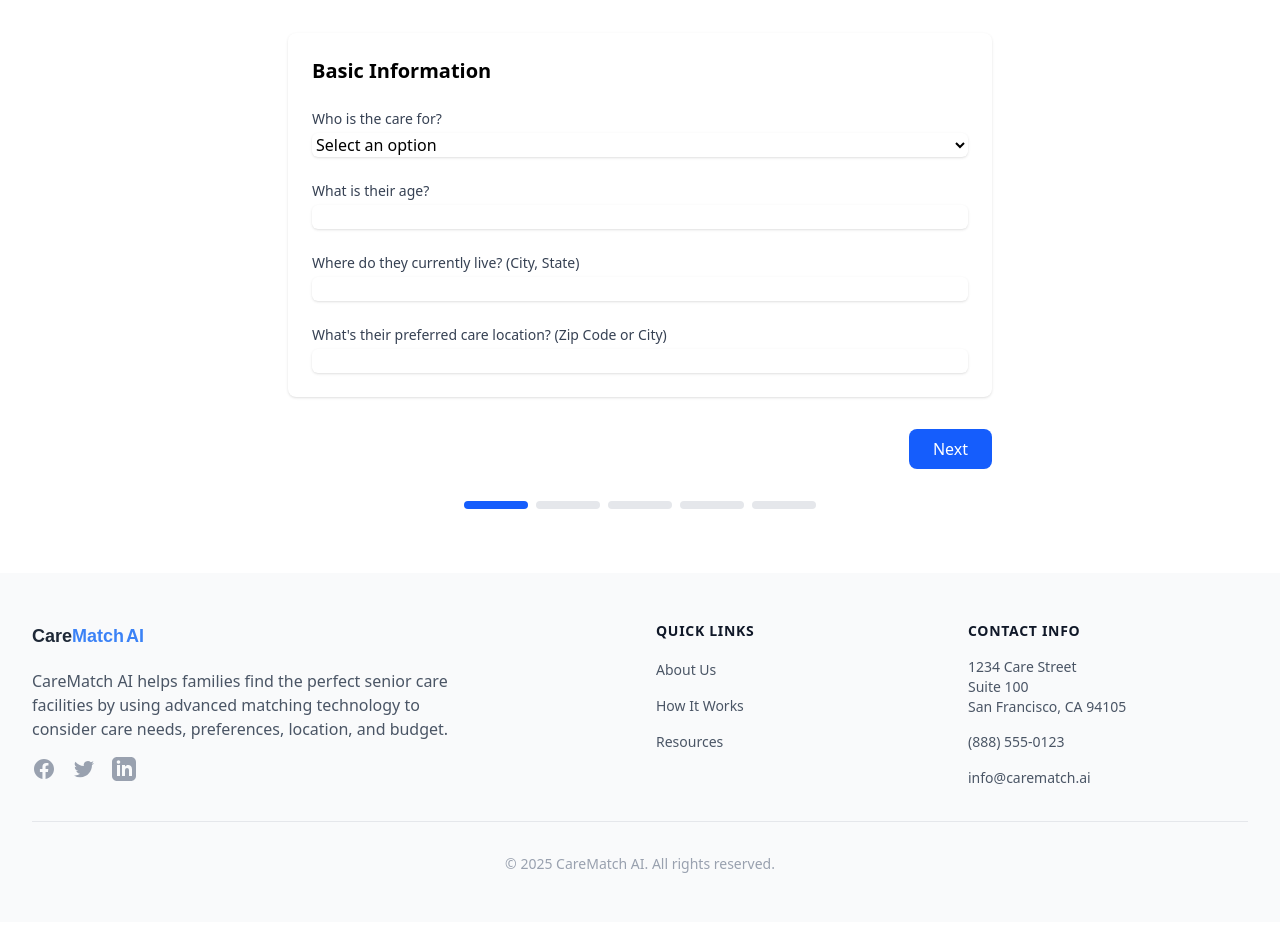
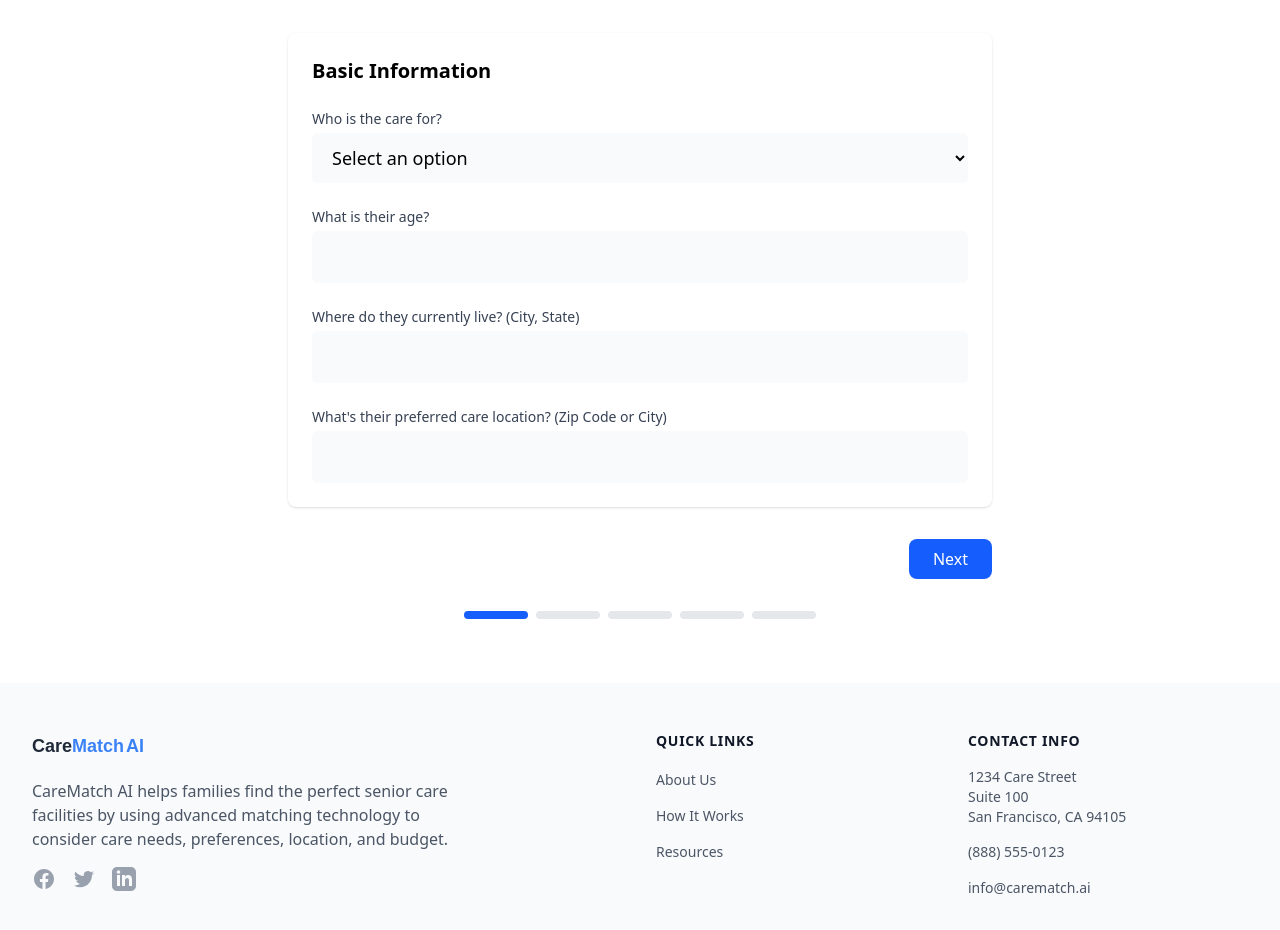
Before and after one commit to Nilanchal9437/carematch-ai-web, a Next.js app: page / in a window 1280 px wide. Shown: the part 3163-4093 px from the top of the page. Built offline with nearby package versions, Linux system fonts and the light colour scheme.

Commit message:
bug fixes

```diff
--- a/package.json
+++ b/package.json
@@ -10,6 +10,7 @@
   },
   "dependencies": {
     "@heroicons/react": "^2.0.18",
+    "@next/third-parties": "^15.3.2",
     "axios": "^1.8.2",
     "bcryptjs": "^3.0.2",
     "formik": "^2.4.6",
--- a/src/app/api/chat/route.ts
+++ b/src/app/api/chat/route.ts
@@ -4,11 +4,62 @@ import dbConnect from "@/lib/db";
 import * as yup from "yup";
 import Chat from "@/models/Chat";
 
+const chatSchema = yup.object().shape({
+  careFor: yup.string().required("Care for is required"),
+  age: yup.number().required("Age is required"),
+  currentLocation: yup.string().required("Current location is required"),
+  preferredLocation: yup.string().required("Preferred location is required"),
+  careType: yup.array().of(yup.string()).required("Care type is required"),
+  dailyActivities: yup.array().of(yup.string()).required("Daily activities are required"),
+  conditions: yup.array().of(yup.string()).required("Conditions are required"),
+  mobilityAids: yup.array().of(yup.string()).required("Mobility aids are required"),
+  residenceType: yup.string().required("Residence type is required"),
+  budget: yup.string().required("Budget is required"),
+  insurance: yup.string().required("Insurance information is required"),
+  dietaryPreferences: yup.string().required("Dietary preferences are required"),
+  religiousPreferences: yup.string().required("Religious preferences are required"),
+  socialInteraction: yup.string().required("Social interaction preference is required"),
+  moveInTimeline: yup.string().required("Move-in timeline is required"),
+  inFacility: yup.string().required("In facility status is required"),
+  stayDuration: yup.string().required("Stay duration is required"),
+  mainConcern: yup.string().required("Main concern is required"),
+  fullName: yup.string().required("Full name is required"),
+  email: yup
+    .string()
+    .email("Invalid email format")
+    .required("Email is required")
+    .matches(
+      /^[A-Z0-9._%+-]+@[A-Z0-9.-]+\.[A-Z]{2,}$/i,
+      "Invalid email format"
+    ),
+  phoneNumber: yup
+    .string()
+    .required("Phone number is required")
+    .matches(
+      /^\(?([0-9]{3})\)?[-. ]?([0-9]{3})[-. ]?([0-9]{4})$/,
+      "Invalid phone number format. Use XXX-XXX-XXXX"
+    )
+});
+
 export async function PUT(req: Request) {
   try {
     await dbConnect();
 
     const body = await req.json();
+
+    // Validate the request body against the schema
+    try {
+      await chatSchema.validate(body, { abortEarly: false });
+    } catch (validationError: any) {
+      return NextResponse.json(
+        {
+          status: false,
+          message: "Please fill all the fields correctly",
+          errors: validationError.errors,
+        },
+        { status: 400 }
+      );
+    }
 
     const res = await Chat.create({
       ...body,
--- a/src/app/layout.tsx
+++ b/src/app/layout.tsx
@@ -1,6 +1,8 @@
 import type { Metadata } from "next";
 import "./globals.css";
 import { LoaderProvider } from "@/context/LoaderContext";
+import { ToastContainer } from "react-toastify";
+import { GoogleTagManager } from "@next/third-parties/google";
 
 export const metadata: Metadata = {
   title: "CareMatch AI - Find the Perfect Senior Care Facility",
@@ -25,11 +27,11 @@ export default function RootLayout({
     <html lang="en" className="scroll-smooth">
       <body>
         <LoaderProvider>
-          <div className="min-h-screen flex flex-col">
-            {children}
-          </div>
+          <div className="min-h-screen flex flex-col">{children}</div>
         </LoaderProvider>
+        <ToastContainer />
       </body>
+      <GoogleTagManager gtmId="G-TK771CYHS5" />
     </html>
   );
 }
--- a/src/components/MainLayout/apis/logout.ts
+++ b/src/components/MainLayout/apis/logout.ts
@@ -10,12 +10,15 @@ const logout = async () => {
     if (response.status) {
       toast.success(response.message, { position: "top-right" });
       window.location.href = "/";
+      return true;
     } else {
       toast.warning(response.message, { position: "top-right" });
+      return false;
     }
   } catch (err: any) {
     console.error("error in logout API ", err?.message);
     toast.error(err?.message, { position: "top-right" });
+    return false;
   }
 };
 
--- a/src/features/admin/chat/types/index.d.ts
+++ b/src/features/admin/chat/types/index.d.ts
@@ -19,6 +19,7 @@ export declare interface ChatType {
   stayDuration: string;
   mainConcern: string;
   fullName: string;
-  contactInfo: string;
+  email: string;
+  phoneNumber: string;
   _id?: string;
 }
--- a/src/features/home/components/IntakeForm.tsx
+++ b/src/features/home/components/IntakeForm.tsx
@@ -25,7 +25,8 @@ export type FormData = {
   stayDuration: string;
   mainConcern: string;
   fullName: string;
-  contactInfo: string;
+  email: string;
+  phoneNumber: string;
 };
 
 type FormField = {
@@ -193,8 +194,13 @@ const formSteps: FormStep[] = [
         type: "text",
       },
       {
-        name: "contactInfo",
-        label: "What's your email and phone number?",
+        name: "email",
+        label: "What's your email address?",
+        type: "text",
+      },
+      {
+        name: "phoneNumber",
+        label: "What's your phone number?",
         type: "text",
       },
     ],
@@ -207,11 +213,72 @@ export default function IntakeForm() {
     register,
     handleSubmit,
     formState: { errors },
-  } = useForm<FormData>();
+    watch,
+    setValue,
+    reset
+  } = useForm<FormData>({
+    mode: "onBlur"
+  });
   const { create } = useCreate();
 
+  const formatPhoneNumber = (value: string) => {
+    // Remove all non-digits
+    const cleaned = value.replace(/\D/g, '');
+
+    // Format as (XXX) XXX-XXXX
+    if (cleaned.length >= 10) {
+      return `(${cleaned.slice(0, 3)}) ${cleaned.slice(3, 6)}-${cleaned.slice(6, 10)}`;
+    }
+    return value;
+  };
+
+  // Watch phone number for auto-formatting
+  const phoneNumber = watch('phoneNumber');
+  React.useEffect(() => {
+    if (phoneNumber) {
+      const formatted = formatPhoneNumber(phoneNumber);
+      if (formatted !== phoneNumber) {
+        setValue('phoneNumber', formatted);
+      }
+    }
+  }, [phoneNumber, setValue]);
+
+  // Initial form state
+  const initialFormState = {
+    careFor: "",
+    age: 0,
+    currentLocation: "",
+    preferredLocation: "",
+    careType: [],
+    dailyActivities: [],
+    conditions: [],
+    mobilityAids: [],
+    residenceType: "",
+    budget: "",
+    insurance: "",
+    dietaryPreferences: "",
+    religiousPreferences: "",
+    socialInteraction: "",
+    moveInTimeline: "",
+    inFacility: "",
+    stayDuration: "",
+    mainConcern: "",
+    fullName: "",
+    email: "",
+    phoneNumber: ""
+  };
+
   const onSubmit = async (data: FormData) => {
-    await create(data);
+    try {
+      await create(data);
+      // Reset form to initial state
+      reset(initialFormState);
+      // Reset step to first step
+      setCurrentStep(0);
+    } catch (error) {
+      // Error is already handled by the create function with toast notifications
+      console.error("Error submitting form:", error);
+    }
   };
 
   const nextStep = () => {
@@ -232,7 +299,7 @@ export default function IntakeForm() {
         return (
           <select
             {...register(field.name)}
-            className="mt-1 block w-full rounded-md border-gray-300 shadow-sm focus:border-blue-500 focus:ring-blue-500"
+            className="mt-1 block w-full text-lg py-3 px-4 bg-gray-50 focus:outline-none focus:bg-gray-100 rounded-md"
           >
             <option value="">Select an option</option>
             {field.options?.map((option: string) => (
@@ -251,7 +318,7 @@ export default function IntakeForm() {
                   type="checkbox"
                   {...register(field.name)}
                   value={option}
-                  className="h-4 w-4 rounded border-gray-300 text-blue-600 focus:ring-blue-500"
+                  className="h-4 w-4 rounded text-blue-600"
                 />
                 <label className="ml-2 text-gray-700">{option}</label>
               </div>
@@ -263,16 +330,48 @@ export default function IntakeForm() {
           <textarea
             {...register(field.name)}
             rows={4}
-            className="mt-1 block w-full rounded-md border-gray-300 shadow-sm focus:border-blue-500 focus:ring-blue-500"
+            className="mt-1 block w-full text-lg py-3 px-4 bg-gray-50 focus:outline-none focus:bg-gray-100 rounded-md"
           />
         );
       default:
         return (
-          <input
-            type={field.type}
-            {...register(field.name)}
-            className="mt-1 block w-full rounded-md border-gray-300 shadow-sm focus:border-blue-500 focus:ring-blue-500"
-          />
+          <div>
+            <input
+              type={field.type}
+              {...register(field.name, {
+                ...(field.name === 'email' && {
+                  pattern: {
+                    value: /^[A-Z0-9._%+-]+@[A-Z0-9.-]+\.[A-Z]{2,}$/i,
+                    message: "Invalid email address"
+                  }
+                }),
+                ...(field.name === 'phoneNumber' && {
+                  required: "Phone number is required",
+                  pattern: {
+                    value: /^\(\d{3}\)\s\d{3}-\d{4}$/,
+                    message: "Please enter a valid US phone number"
+                  },
+                  onChange: (e) => {
+                    const formatted = formatPhoneNumber(e.target.value);
+                    e.target.value = formatted;
+                  }
+                })
+              })}
+              className="mt-1 block w-full text-lg py-3 px-4 bg-gray-50 focus:outline-none focus:bg-gray-100 rounded-md"
+              placeholder={field.name === 'phoneNumber' ? "(XXX) XXX-XXXX" : ""}
+              maxLength={field.name === 'phoneNumber' ? 14 : undefined}
+            />
+            {errors[field.name] && (
+              <p className="mt-1 text-sm text-red-600">
+                {errors[field.name]?.message || "This field is required"}
+              </p>
+            )}
+            {field.name === 'phoneNumber' && !errors[field.name] && (
+              <p className="mt-1 text-sm text-gray-500">
+                Format: (XXX) XXX-XXXX
+              </p>
+            )}
+          </div>
         );
     }
   };
@@ -308,11 +407,6 @@ export default function IntakeForm() {
                       {field.label}
                     </label>
                     {renderField(field)}
-                    {errors[field.name as keyof FormData] && (
-                      <p className="mt-1 text-sm text-red-600">
-                        This field is required
-                      </p>
-                    )}
                   </div>
                 ))}
               </div>
--- a/src/models/Chat.ts
+++ b/src/models/Chat.ts
@@ -20,7 +20,8 @@ interface IChat extends Document {
   stayDuration: string;
   mainConcern: string;
   fullName: string;
-  contactInfo: string;
+  email: string;
+  phoneNumber: string;
   created_at: Date;
 }
 
@@ -44,7 +45,16 @@ const ChatSchema: Schema = new Schema({
   stayDuration: { type: String, required: true },
   mainConcern: { type: String, required: true },
   fullName: { type: String, required: true },
-  contactInfo: { type: String, required: true },
+  email: {
+    type: String,
+    required: true,
+    match: [/^[A-Z0-9._%+-]+@[A-Z0-9.-]+\.[A-Z]{2,}$/i, 'Please enter a valid email address']
+  },
+  phoneNumber: {
+    type: String,
+    required: true,
+    match: [/^\(?([0-9]{3})\)?[-. ]?([0-9]{3})[-. ]?([0-9]{4})$/, 'Please enter a valid phone number']
+  },
   created_at: { type: Date, required: true },
 });
 
```
Also changed, not shown: src/components/MainLayout/index.tsx (+20 -6 lines), src/features/admin/chat/components/index.tsx (+9 -5 lines), 1 other file (tests, documents, lock files or other folders).
